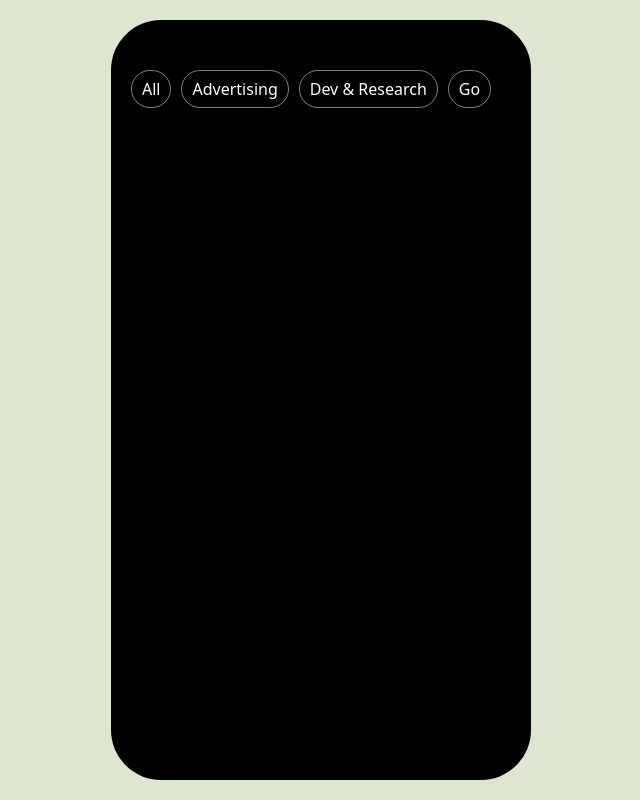
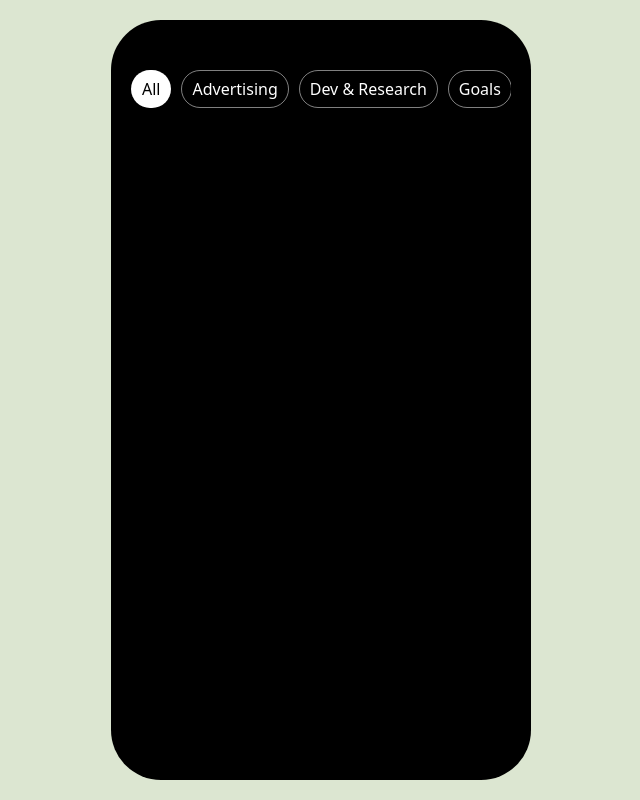
Before and after one commit to eagleowlll/css-layout-masterclass, a website built with Vite: page index.html in a window 1280 px wide. Shown: the whole page, without its empty margins (319-959 px from the left). Built offline with nearby package versions, Linux system fonts and the light colour scheme.

Commit message:
4월2월 수요일
css레이아웃 마스터 클래스 5.2강 7분 24초까지 진행

```diff
--- a/index.html
+++ b/index.html
@@ -10,10 +10,11 @@
     <div class="phone">
       <header class="header">
         <ul class="header__list">
-          <li class="header__list-item">All</li>
+          <li class="header__list-item header__list-item--inverted">All</li>
           <li class="header__list-item">Advertising</li>
           <li class="header__list-item">Dev & Research</li>
-          <li class="header__list-item">Go</li>
+          <li class="header__list-item">Goals</li>
+          <li class="header__list-item">iOS Development</li>
         </ul>
       </header>
 
--- a/styles/style.scss
+++ b/styles/style.scss
@@ -18,14 +18,27 @@ body {
 }
 
 .header {
+  overflow-x: scroll;
+  scrollbar-width: none; // Firefox
+  -ms-overflow-style: none; // IE, Edge
+
+  &::-webkit-scrollbar {
+    display: none; // Chrome, Safari, Edge
+  }
   .header__list {
     display: flex;
     gap: 10px;
     color: white;
+    width: max-content;
+
     .header__list-item {
       border: 1px solid rgba($color: #fff, $alpha: 0.5);
       padding: 10px;
       border-radius: 20px;
     }
+    .header__list-item--inverted {
+      background-color: white;
+      color: black;
+    }
   }
 }
```
